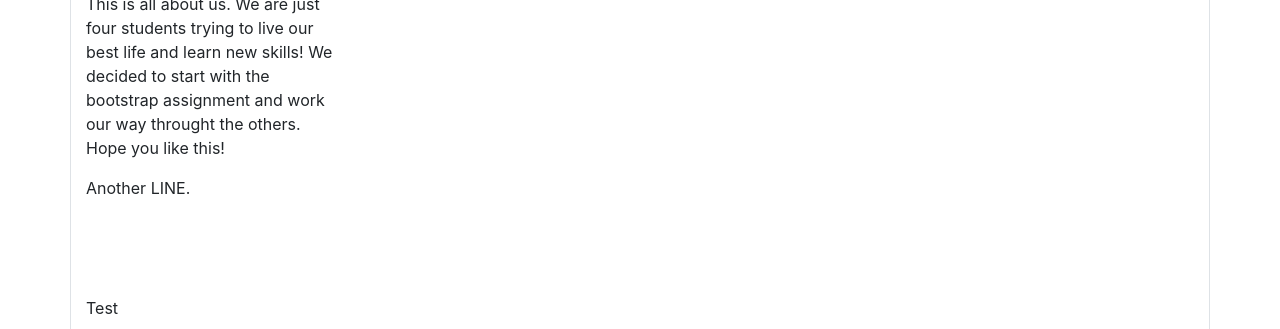
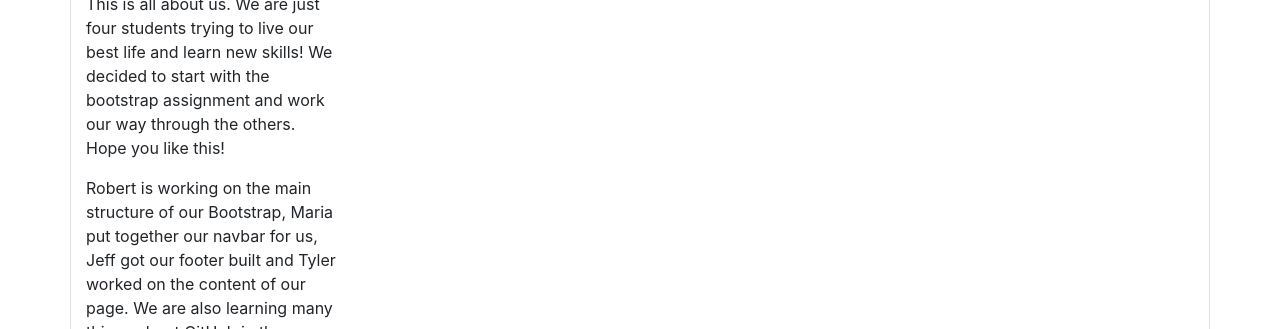
Before and after one commit to danger-academy/Group7, a plain HTML site: page index.html in a window 1280 px wide. Shown: the part 120-449 px from the top of the page. Drawn offline with nearby package versions, Linux system fonts and the light colour scheme.

Commit message:
New paragraph with more content

```diff
--- a/index.html
+++ b/index.html
@@ -43,17 +43,11 @@
             <div class="col-md-3 col-xs-12">
                 <h1 class="deets">About Us</h1>
                 <p>This is all about us. We are just four students trying to live our best life and learn new skills! We decided to start with the bootstrap
-                    assignment and work our way throught the others. Hope you like this!
+                    assignment and work our way through the others. Hope you like this!
                 </p>
-                <p> Another LINE.</p>
-            </div>
-        </div>
-        <div class="row mt-3">
-            <div class="col-md-12 col-xs-12">
-                <br>
-                <p></p>
-                <br>
-                <p>Test</p>
+                <p>Robert is working on the main structure of our Bootstrap, Maria put together our navbar for us, Jeff got our footer built and Tyler worked on the content of our page.
+                    We are also learning many things about GitHub in the process.
+                </p>
             </div>
         </div>
     </div>
```
